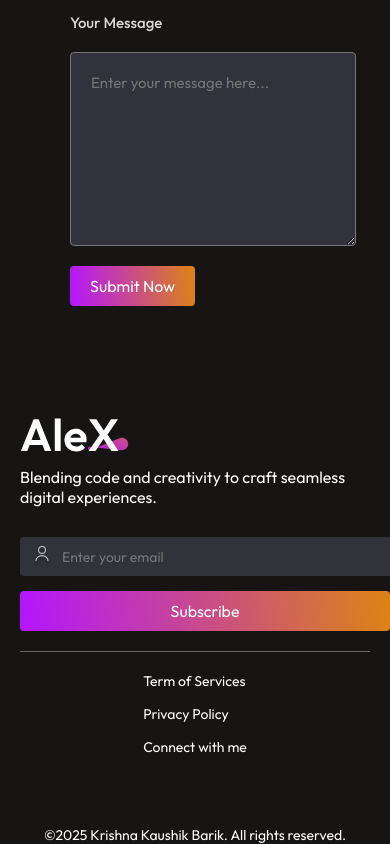
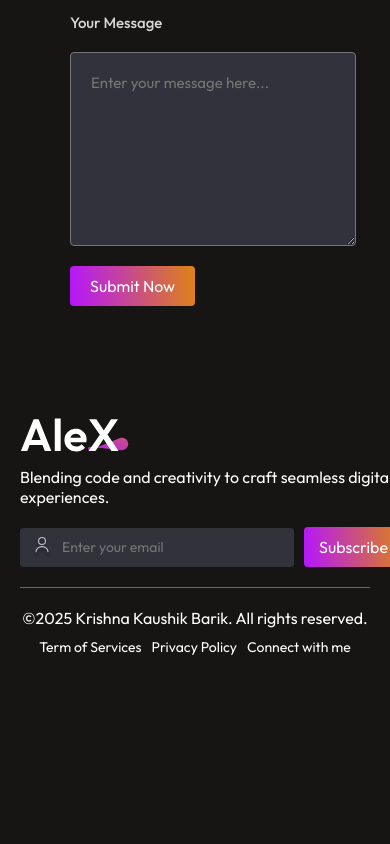
Before and after one commit to KrishnaKausikBarik/portfolio2, a React (Vite) app: page / in a window 390 px wide. Shown: the part 5185-6029 px from the top of the page. After the commit the page ends 5861 px from the top, so only its background shows below. Built offline with nearby package versions, Linux system fonts and the light colour scheme.

Commit message:
Update Footer.css

```diff
--- a/src/Components/Footer/Footer.css
+++ b/src/Components/Footer/Footer.css
@@ -147,27 +147,50 @@
         font-size: 16px;
     }
 
+    .footer-top {
+        flex-direction: column;
+        gap: 20px;
+    }
+
+    .footer-top-right {
+        flex-direction: row;
+        justify-content: space-between;
+        align-items: center;
+        flex-wrap: nowrap;
+        gap: 10px;
+    }
+
     .footer-email-input {
+        flex: 1;
+        display: flex;
         gap: 10px;
         padding: 8px 12px;
+        background-color: #32323b;
     }
 
     .footer-email-input input {
         font-size: 14px;
+        width: 100%;
     }
 
     .footer-subscribe {
         font-size: 16px;
-        padding: 10px;
+        padding: 10px 15px;
+        white-space: nowrap;
     }
 
     .footer-bottom {
-        font-size: 14px;
+        flex-direction: column;
+        gap: 10px;
     }
 
     .footer-bottom-right {
-        gap: 15px;
-        flex-direction: column;
-        align-items: flex-start;
+        flex-direction: row;
+        justify-content: space-between;
+        align-items: center;
+        flex-wrap: nowrap;
+        gap: 10px;
+        margin-bottom: 20px;
+        font-size: 14px;
     }
 }
```
